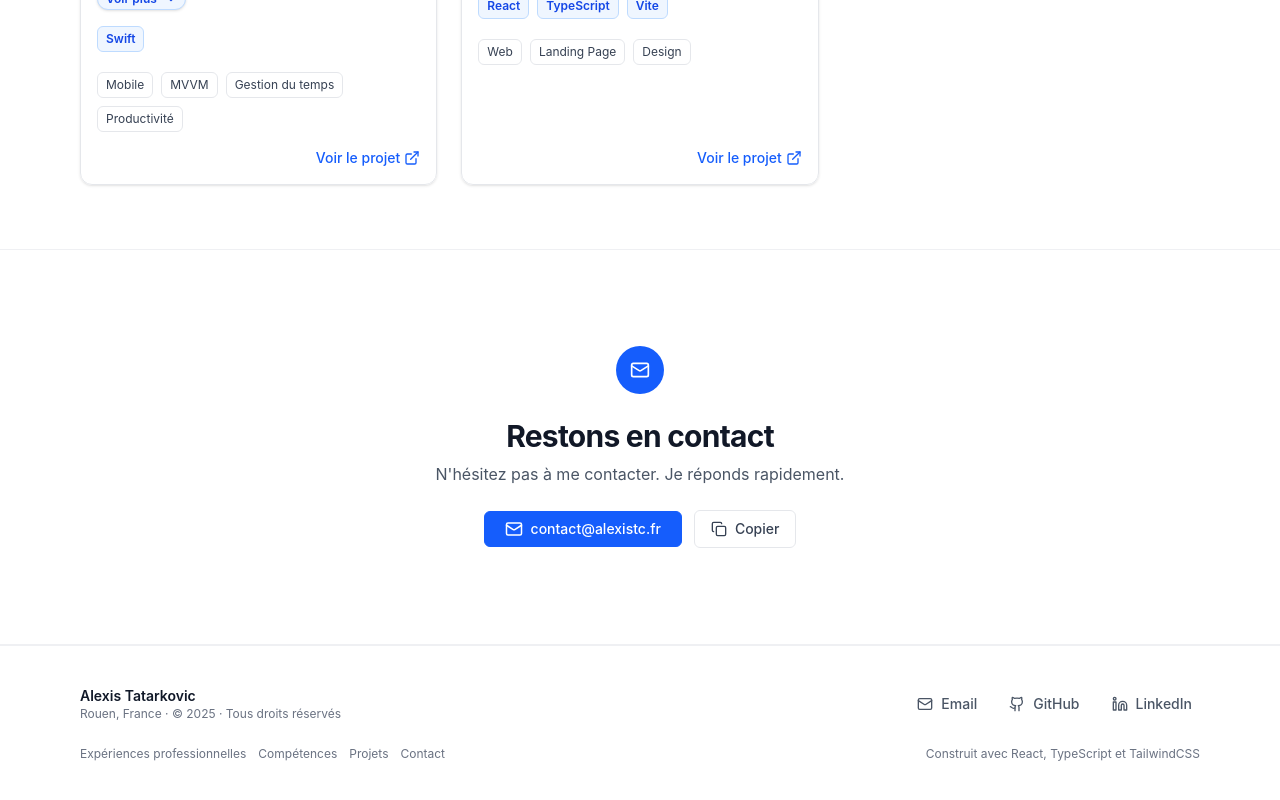
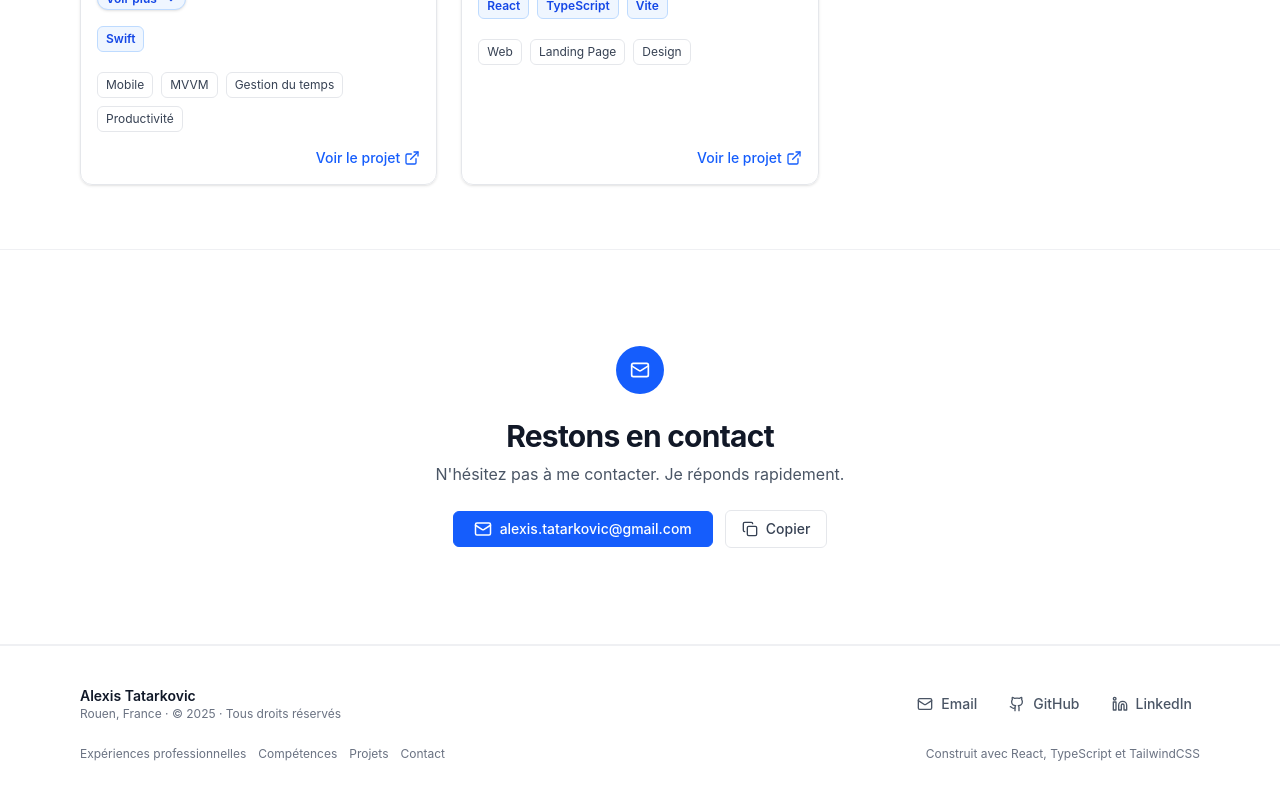
Before and after one commit to ShAd-x/alexistc.fr, a React (Vite) app: page / in a window 1280 px wide. Shown: the part 3243-4043 px from the top of the page. Built offline with nearby package versions, Linux system fonts and the light colour scheme; a web font is replaced by a local one.

Commit message:
🔧 chore: mettre à jour l'email de contact dans le profil

```diff
--- a/src/data/profile.ts
+++ b/src/data/profile.ts
@@ -18,14 +18,18 @@ export interface Profile {
 export const profile: Profile = {
   name: "Alexis Tatarkovic",
   title: "Développeur Fullstack",
-  email: "contact@alexistc.fr",
+  email: "alexis.tatarkovic@gmail.com",
   location: "Rouen, France",
   intro:
     "Avec plus de 3 ans d'expérience en développement web, je conçois et développe des produits utiles, performants et élégants.",
   avatar: "/img/me.jpeg",
   cv: "/cv.pdf",
   socials: [
-    { label: "Email", href: "mailto:contact@alexistc.fr", kind: "email" },
+    {
+      label: "Email",
+      href: "mailto:alexis.tatarkovic@gmail.com",
+      kind: "email",
+    },
     {
       label: "GitHub",
       href: "https://github.com/shad-x",
```
